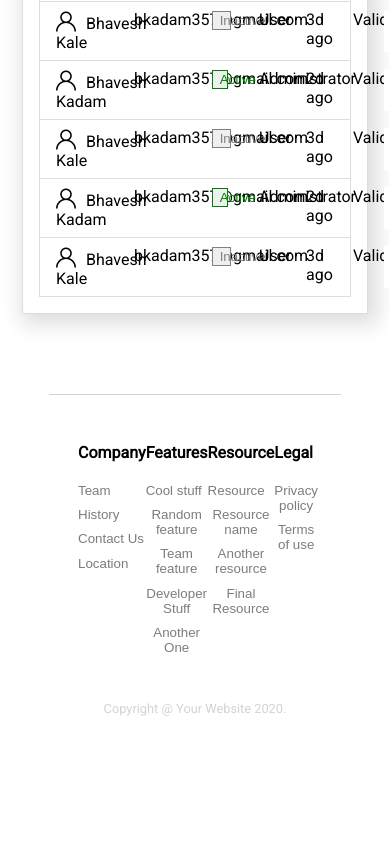
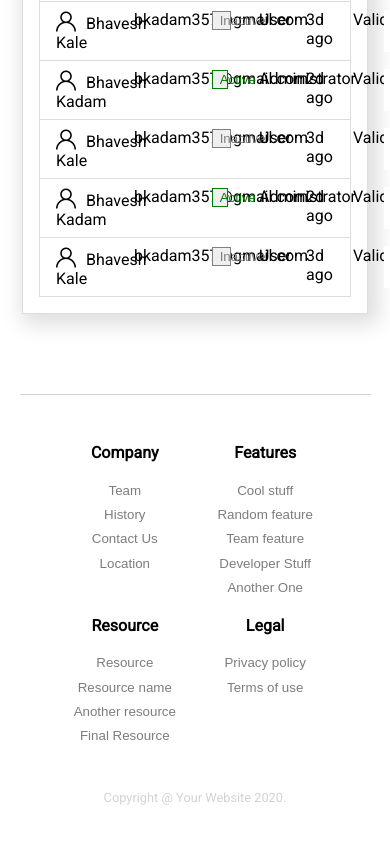
Before and after one commit to bhavesh357/MaterialUI, a React (Create React App) app: page /users in a window 390 px wide. Shown: the part 811-1655 px from the top of the page. Before the commit the page ends 1601 px from the top, so only its background shows below. Built offline with nearby package versions, Linux system fonts and the light colour scheme.

Commit message:
REFACTORED: to make footer responsive

```diff
--- a/src/css/index.css
+++ b/src/css/index.css
@@ -576,4 +576,23 @@ body{
         width: 90%;
         margin: 1em auto;
     }
+
+    .footer{
+        width: 90vw;
+    }
+    .footer-options{
+        width: 80%;
+        flex-direction: row;
+        display: flex;
+        flex-wrap: wrap;
+    }
+    .footer-menu{
+        width: 50%;
+        display: flex;
+        align-items: center;
+        flex-direction: column;
+    }
+    .footer-menu-submenu{
+        align-items: center;
+    }
 }
```
